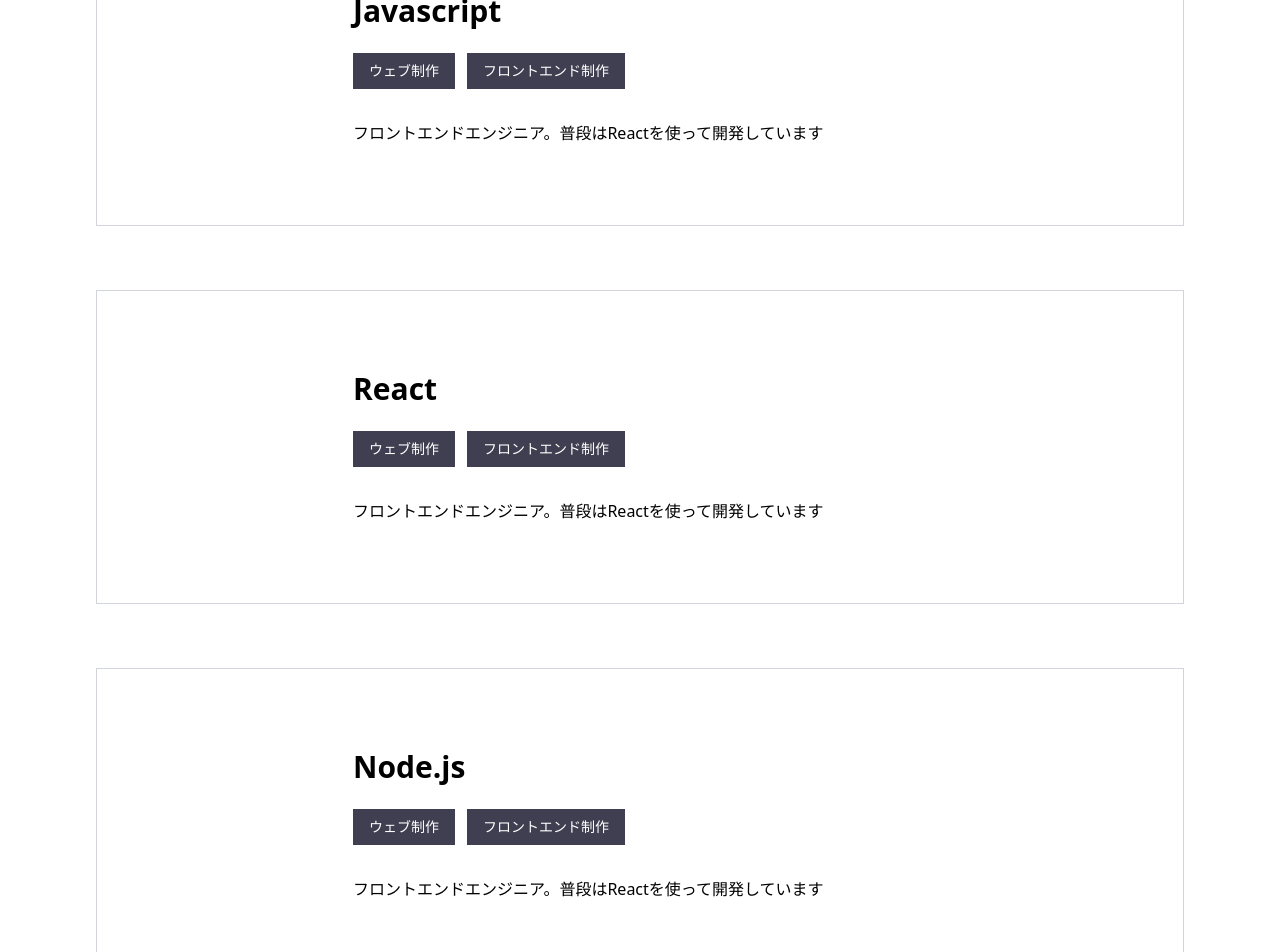
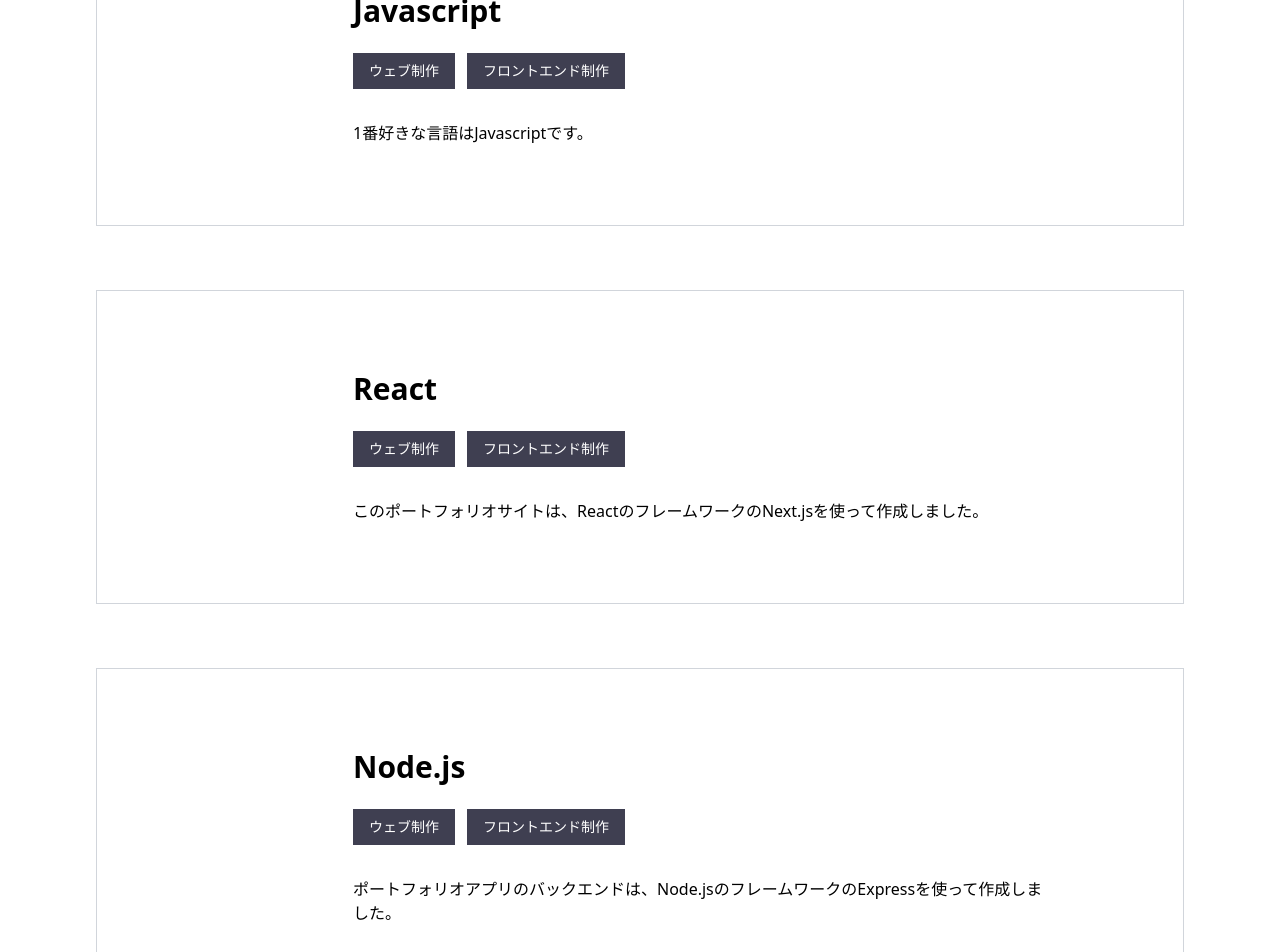
Before and after one commit to yurikondo/portfolio-site, a Next.js app: page / in a window 1280 px wide. Shown: the part 1160-2112 px from the top of the page. Built offline with nearby package versions, Linux system fonts and the light colour scheme.

Commit message:
Skillsセクションの文言を変更

```diff
--- a/src/components/skill/Skills.tsx
+++ b/src/components/skill/Skills.tsx
@@ -7,24 +7,23 @@
     id: "Javascript",
     icon: "fa-square-js",
     color: "yellow-300",
-    tags: ["ウェブ制作", "フロントエンド制作"],
-    desc: "フロントエンドエンジニア。普段はReactを使って開発しています",
+    tags: ["ウェブ制作", "バックエンド"],
+    desc: "1番好きな言語はJavascriptです。",
   },
   {
     id: "React",
     icon: "fa-react",
     color: "sky-400",
-    tags: ["ウェブ制作", "フロントエンド制作"],
-    desc: "フロントエンドエンジニア。普段はReactを使って開発しています",
+    tags: ["Next.js", "フロントエンド制作"],
+    desc: "このポートフォリオサイトは、ReactのフレームワークのNext.jsを使って作成しました。",
   },
   {
     id: "Node.js",
     icon: "fa-node",
     color: "lime-400",
-    tags: ["ウェブ制作", "フロントエンド制作"],
-    desc: "フロントエンドエンジニア。普段はReactを使って開発しています",
+    tags: ["Express", "Api開発"],
+    desc: "ポートフォリオアプリのバックエンドは、Node.jsのフレームワークのExpressを使って作成しました。",
   },
-
 ];
 
 export class Skills extends Component {
@@ -40,7 +39,7 @@
             desc="私は以下のプログラミング言語を取り扱ってきました"
           />
           {skills.map((skill: any) => (
-            <div className="my-16 ">
+            <div className="my-16 " key={skill.id}>
               <div
                 className={`w-full border border-gray-300 p-16 lg:px-32 lg:py-20 flex justify-center lg:justify-start flex-wrap lg:space-x-32 hover:border-${skill.color} transition-all duration-300 cursor-pointer`}
               >
```
